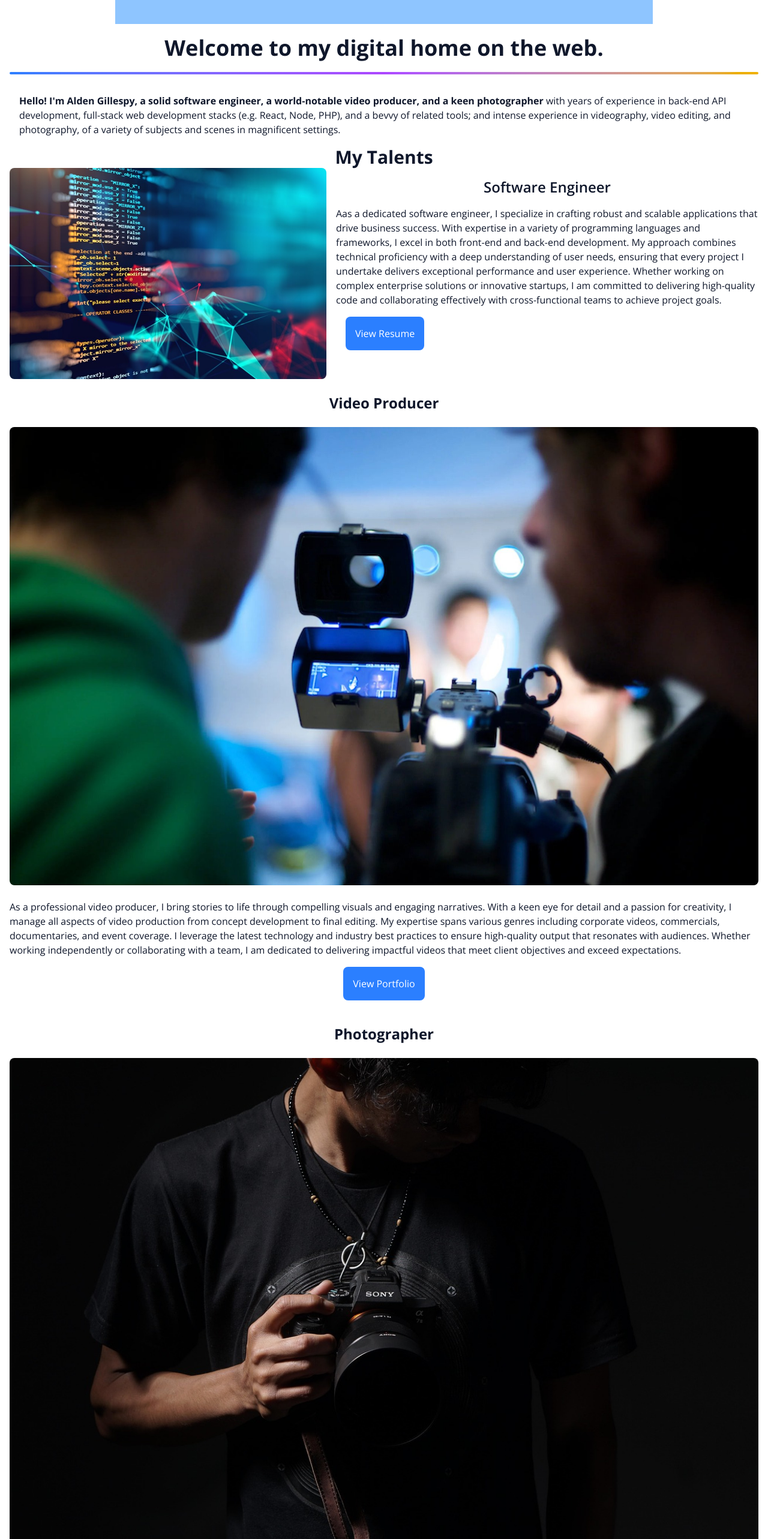
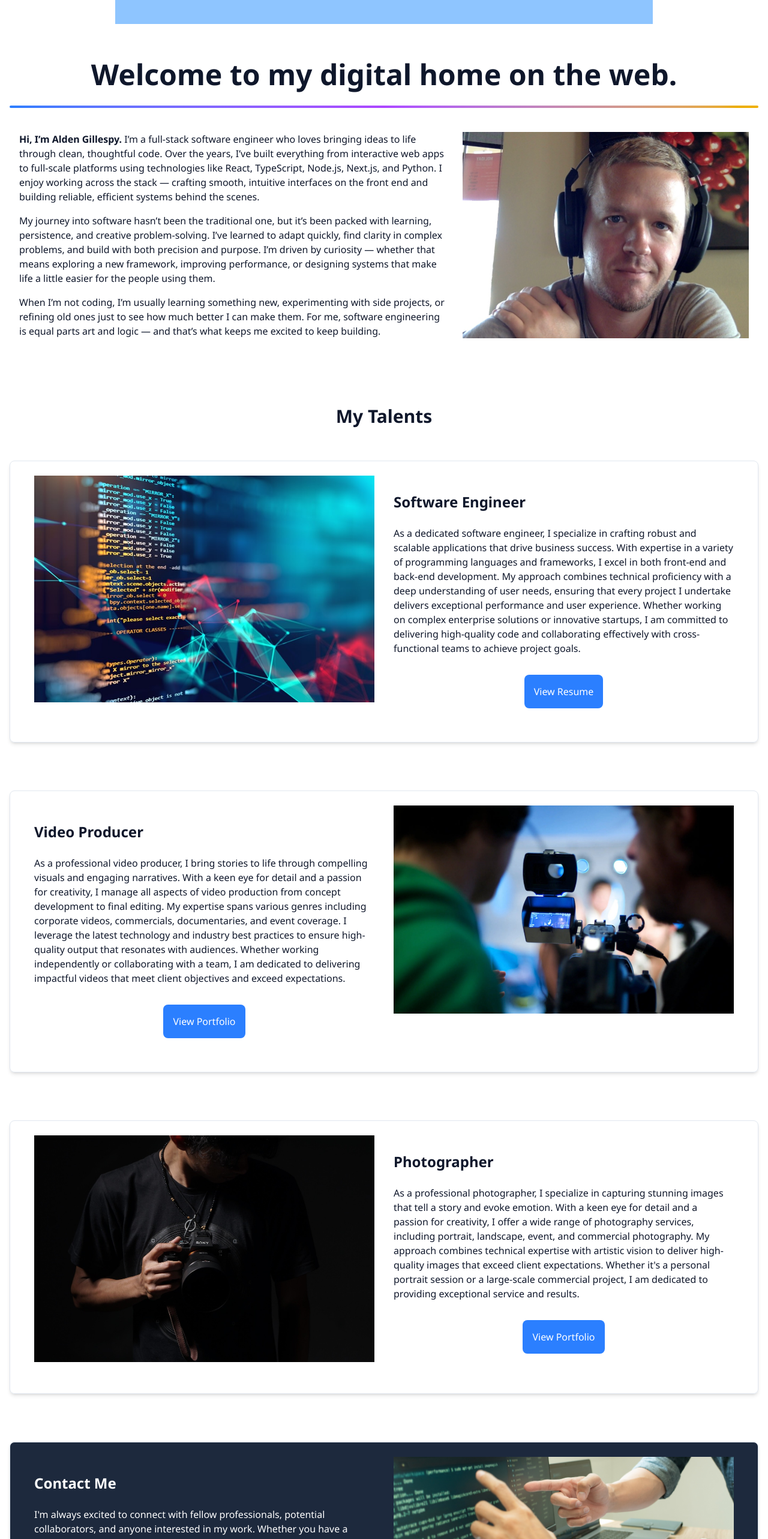
Before and after one commit to brazenest/agcom-website, a Next.js app: page / in a window 1280 px wide. Shown: the part 160-2726 px from the top of the page at 60% size. Built offline with nearby package versions, Linux system fonts and the light colour scheme.

Commit message:
Commit changes about, mostly, <Card>, page footer, and home page splash

```diff
--- a/app/globals.css
+++ b/app/globals.css
@@ -69,7 +69,7 @@
 }
 
 .font-sans {
-    font-family: var(--font-open-sans) !important;
+    font-family: var(--font-noto-sans) !important;
 }
 
 .article-body p {
@@ -78,6 +78,10 @@
 
 .article-body blockquote {
   margin: var(--article-blockquote-margin);
+}
+
+.container p {
+  @apply mb-4;
 }
 
 .list {
--- a/app/layout.tsx
+++ b/app/layout.tsx
@@ -1,12 +1,13 @@
 import type { Metadata } from "next";
-import { Open_Sans } from "next/font/google";
+import { Open_Sans, Noto_Sans, IBM_Plex_Sans, Karla } from "next/font/google";
 import "./globals.css";
 import SiteHeader from "./lib/components/site-header";
 import SiteFooter from "./lib/components/site-footer";
 
-const openSans = Open_Sans({
-  variable: '--font-open-sans',
+const sansFont = Noto_Sans({
+  variable: '--font-noto-sans',
   subsets: ["latin"],
+  display: "swap",
 })
 
 export const metadata: Metadata = {
@@ -22,11 +23,11 @@ export default function RootLayout({
   return (
     <html lang="en">
       <body
-        className={`${openSans.variable} antialiased`}
+        className={`${sansFont.variable} antialiased`}
       >
          <SiteHeader />
         <div className="font-sans">
-          <main id="site" className="px-4">
+          <main id="site" className="px-4 max-w-7xl mx-auto">
               {children}
           </main>
         </div>
--- a/app/lib/components/card.tsx
+++ b/app/lib/components/card.tsx
@@ -10,7 +10,9 @@ export const TalentCard = ({ children, ...talentCardProps }) => {
     )
 }
 
-export const Card = ({ layout = 'top', heading, img, children }: CardProps) => {
+const CardHeading = ({ children, classes }) => <h3 className={"card-heading font-bold text-2xl mt-7 mb-6 ".concat(classes.join(' '))}>{children}</h3>
+
+export const Card = ({ layout = 'top', heading, img, classes = [], children }: CardProps) => {
 
     let result: ReactNode
 
@@ -18,12 +20,13 @@ export const Card = ({ layout = 'top', heading, img, children }: CardProps) => {
 
         case 'left':
             result = (
-                <div className="card md:flex">
-                    <span className="card-image-wrap md:w-3/7">
+                <div className={"card flex flex-col md:flex-row mb-20 p-6 shadow-md border border-slate-200 rounded-lg ".concat(classes.join(' '))}>
+                    <span className="card-image-wrap md:w-1/2 mx-4 mb-7">
+                        {heading && <CardHeading classes={["md:hidden"]}>{heading}</CardHeading>}
                         {img && <Image {...img} />}
                     </span>
-                    <span className="card-content-wrap md:w-4/7 ms-4">
-                        {heading && <h3 className="text-center font-semibold text-2xl mt-4 mb-4">{heading}</h3>}
+                    <span className="card-content-wrap md:w-1/2 mx-4">
+                        {heading && <CardHeading classes={["hidden", "md:block"]}>{heading}</CardHeading>}
                         {children}
                     </span>
                 </div>
@@ -32,12 +35,13 @@ export const Card = ({ layout = 'top', heading, img, children }: CardProps) => {
 
         case 'right':
             result = (
-                <div className="card">
-                    <span className="card-image-wrap">
+                <div className={"card flex flex-col md:flex-row mb-20 p-6  shadow-md border border-slate-200 rounded-lg ".concat(classes.join(' '))}>
+                    <span className="card-image-wrap md:order-2 md:w-1/2 mx-4 mb-7">
+                        {heading && <CardHeading classes={["md:hidden"]}>{heading}</CardHeading>}
                         {img && <Image {...img} />}
                     </span>
-                    <span className="card-content-wrap">
-                        {heading && <h3 className="text-center font-bold text-2xl my-6">{heading}</h3>}
+                    <span className="card-content-wrap md:order-1 md:w-1/2 mx-4">
+                        {heading && <CardHeading classes={["hidden", "md:block"]}>{heading}</CardHeading>}
                         {children}
                     </span>
                 </div>
@@ -70,15 +74,19 @@ type CardProps = {
         height?: number,
         placeholder?: PlaceholderValue,
         blurDataURL?: string,
+        className: string,
     },
+    classes?: ClassAttribute[],
     children: ReactNode,
 }
 
+type ClassAttribute = string
+
 export const CardInfobar = ({ children }) => {
     return (
-        <div className="flex">
-                    {children}
-                  </div>
+        <div className="flex justify-center p-4">
+            {children}
+        </div>
     )
 }
 /*
--- a/app/lib/components/container.tsx
+++ b/app/lib/components/container.tsx
@@ -1 +1 @@
-export const Container = ({ size, children }) => <div className={`p-${size}`}>{children}</div>
+export const Container = ({ size, flex = false, classes = [], children }) => <div className={`container p-${size} ${flex ? 'flex' : ''} `.concat(classes.join(' '))}>{children}</div>
--- a/app/page.tsx
+++ b/app/page.tsx
@@ -1,20 +1,38 @@
-import Image from "next/image";
 import ContactFormModal from "./lib/components/contact-form-modal";
 import { ColorBar } from "./lib/components/color-bar";
 import { ButtonLink } from "./lib/components/buttons";
 import { Container } from "./lib/components/container";
-import { CardInfobar, TalentCard } from "./lib/components/card";
+import { Card, CardInfobar, TalentCard } from "./lib/components/card";
+import Image from "next/image";
 
 export default function HomePage() {
   return (
     <>
-      <h1 className="text-4xl font-bold my-5 text-center">Welcome to <wbr />my digital home on the web.</h1>
-      <ColorBar background="linear-gradient(to right, lab(54.1736% 13.3369 -74.6839), lab(52.0183% 66.11 -78.2316), lab(76.3898% 14.5258 98.4589))" classes={["mt-2", "mb-4"]} />
-      <Container size={4}>
-        <p><strong>Hello! I&apos;m Alden Gillespy, a solid software engineer, a world-notable video producer, and a keen photographer</strong> with years of experience in back-end API development, full-stack web development stacks (e.g. React, Node, PHP), and a bevvy of related tools; and intense experience in videography, video editing, and photography, of a variety of subjects and scenes in magnificent settings.</p>
+    <div className="shadow-md1 border1 border-slate-2001 rounded-lg">
+      <h1 className="text-5xl font-bold mt-15 mb-7 text-center">Welcome to <wbr />my digital home on the web.</h1>
+      <ColorBar background="linear-gradient(to right, lab(54.1736% 13.3369 -74.6839), lab(52.0183% 66.11 -78.2316), lab(76.3898% 14.5258 98.4589))" classes={["mt-2", "mb-6"]} />
+      <Container size={4} flex={true} classes={["space-x-6"]}>
+        <div className="w-3/5">
+          <p><strong>Hi, I’m Alden Gillespy.</strong> I’m a full-stack software engineer who loves bringing ideas to life through clean, thoughtful code. Over the years, I’ve built everything from interactive web apps to full-scale platforms using technologies like React, TypeScript, Node.js, Next.js, and Python. I enjoy working across the stack — crafting smooth, intuitive interfaces on the front end and building reliable, efficient systems behind the scenes.</p>
+
+          <p>My journey into software hasn’t been the traditional one, but it’s been packed with learning, persistence, and creative problem-solving. I’ve learned to adapt quickly, find clarity in complex problems, and build with both precision and purpose. I’m driven by curiosity — whether that means exploring a new framework, improving performance, or designing systems that make life a little easier for the people using them.</p>
+
+          <p>When I’m not coding, I’m usually learning something new, experimenting with side projects, or refining old ones just to see how much better I can make them. For me, software engineering is equal parts art and logic — and that’s what keeps me excited to keep building.</p>
+        </div>
+        <div className="w-2/5">
+          <Image
+            src="/me-coffeeshop-cropped_Original.PNG"
+            width={957}
+            height={690}
+            alt="Alden Gillespy"
+          />
+        </div>
       </Container>
+      </div>
       <div>
-        <h2 className="text-center font-bold text-3xl">My Talents</h2>
+        <h2 className="text-center font-bold text-3xl mt-20 mb-14">
+          My Talents
+        </h2>
         {/* Software Engineer Card */}
         <TalentCard
           layout="left"
@@ -24,11 +42,10 @@ export default function HomePage() {
             alt: "Software Engineer",
             width: "1280",
             height: "853",
-            className: "rounded-lg",
           }}
         >
           <p>
-            Aas a dedicated software engineer, I specialize in crafting robust and scalable applications that drive business success. With expertise in a variety of programming languages and frameworks, I excel in both front-end and back-end development. My approach combines technical proficiency with a deep understanding of user needs, ensuring that every project I undertake delivers exceptional performance and user experience. Whether working on complex enterprise solutions or innovative startups, I am committed to delivering high-quality code and collaborating effectively with cross-functional teams to achieve project goals.
+            As a dedicated software engineer, I specialize in crafting robust and scalable applications that drive business success. With expertise in a variety of programming languages and frameworks, I excel in both front-end and back-end development. My approach combines technical proficiency with a deep understanding of user needs, ensuring that every project I undertake delivers exceptional performance and user experience. Whether working on complex enterprise solutions or innovative startups, I am committed to delivering high-quality code and collaborating effectively with cross-functional teams to achieve project goals.
           </p>
           <CardInfobar>
             <ButtonLink href="/resume" theme="blue">
@@ -38,65 +55,62 @@ export default function HomePage() {
         </TalentCard>
 
         {/* Video Producer Card */}
-        <div>
-          <h2 className="text-center font-bold text-2xl my-6">Video Producer</h2>
-          <div>
-            <Image
-              src="/68a3702a58846b61c98d0185_captura-de-pantalla-2025-08-18-a-las-80721-p-m_a48ba7bb9b164e67ada7eff80f9ed2c5_2000.jpeg"
-              alt="Video Producer"
-              width="1280"
-              height="853"
-              className="rounded-lg my-6"
-            />
-          </div>
+        <TalentCard
+          layout="right"
+          heading="Video Producer"
+          img={{
+            src: "/68a3702a58846b61c98d0185_captura-de-pantalla-2025-08-18-a-las-80721-p-m_a48ba7bb9b164e67ada7eff80f9ed2c5_2000.jpeg",
+            alt: "Video Producer",
+            width: "1280",
+            height: "853",
+          }}
+        >
           <p>
             As a professional video producer, I bring stories to life through compelling visuals and engaging narratives. With a keen eye for detail and a passion for creativity, I manage all aspects of video production from concept development to final editing. My expertise spans various genres including corporate videos, commercials, documentaries, and event coverage. I leverage the latest technology and industry best practices to ensure high-quality output that resonates with audiences. Whether working independently or collaborating with a team, I am dedicated to delivering impactful videos that meet client objectives and exceed expectations.
           </p>
-          <div className="flex justify-center text-center">
+          <CardInfobar>
             <ButtonLink href="/roles/video-producer" theme="blue">
               View Portfolio
             </ButtonLink>
-          </div>
-        </div>
-
+          </CardInfobar>
+        </TalentCard>
 
         {/* Photographer Card */}
-        <div>
-          <h2 className="text-center font-bold text-2xl my-6">Photographer</h2>
-          <div>
-            <Image
-              src="/camera-7726802_1280.jpg"
-              alt="Photographer"
-              width={1280}
-              height={853}
-              className="rounded-lg my-6"
-            />
-          </div>
+        <TalentCard
+          layout="left"
+          heading="Photographer"
+          img={{
+            src: "/camera-7726802_1280.jpg",
+            alt: "Video Producer",
+            width: "1280",
+            height: "853",
+          }}
+        >
           <p>As a professional photographer, I specialize in capturing stunning images that tell a story and evoke emotion. With a keen eye for detail and a passion for creativity, I offer a wide range of photography services, including portrait, landscape, event, and commercial photography. My approach combines technical expertise with artistic vision to deliver high-quality images that exceed client expectations. Whether it&apos;s a personal portrait session or a large-scale commercial project, I am dedicated to providing exceptional service and results.</p>
-          <div className="flex justify-center text-center">
+          <CardInfobar>
             <ButtonLink href="/roles/photographer" theme="blue">
               View Portfolio
             </ButtonLink>
-          </div>
-        </div>
+          </CardInfobar>
+        </TalentCard>
 
         {/* Contact Card */}
-        <div className="rounded p-4 bg-slate-800 dark:bg-slate-200 text-white dark:text-black">
-          <h2 className="text-center font-bold text-2xl my-6">Contact Me</h2>
-          <div>
-            <Image
-              src="/WideNet_Software_Engineer_Skills.webp"
-              alt="Contact Me"
-              width={1200}
-              height={628}
-              className="rounded-lg my-6"
-            />
-          </div>
+        <Card
+          layout="right"
+          classes={["bg-slate-800", "dark:bg-slate-200", "text-white", "dark:text-black"]}
+          heading="Contact Me"
+          img={{
+            src: "/WideNet_Software_Engineer_Skills.webp",
+            alt: "Contact Me",
+            width: 1280,
+            height: 628,
+          }}
+        >
           <p>I&apos;m always excited to connect with fellow professionals, potential collaborators, and anyone interested in my work. Whether you have a question about my experience, want to discuss potential opportunities, or just want to say hello, feel free to reach out. Please fill out the contact form below, and I will get back to you as soon as possible. Looking forward to hearing from you!</p>
-          <div className="flex justify-center text-center">
+          <CardInfobar>
             <ContactFormModal id="hp-contact-form-button" />
-          </div>
-        </div>
+          </CardInfobar>
+        </Card>
       </div >
     </>
   );
```
Also changed, not shown: app/lib/components/site-footer.tsx (+2 -6 lines), public/me-coffeeshop-cropped_Original.PNG (added), 1 other file (tests, documents, lock files or other folders).
